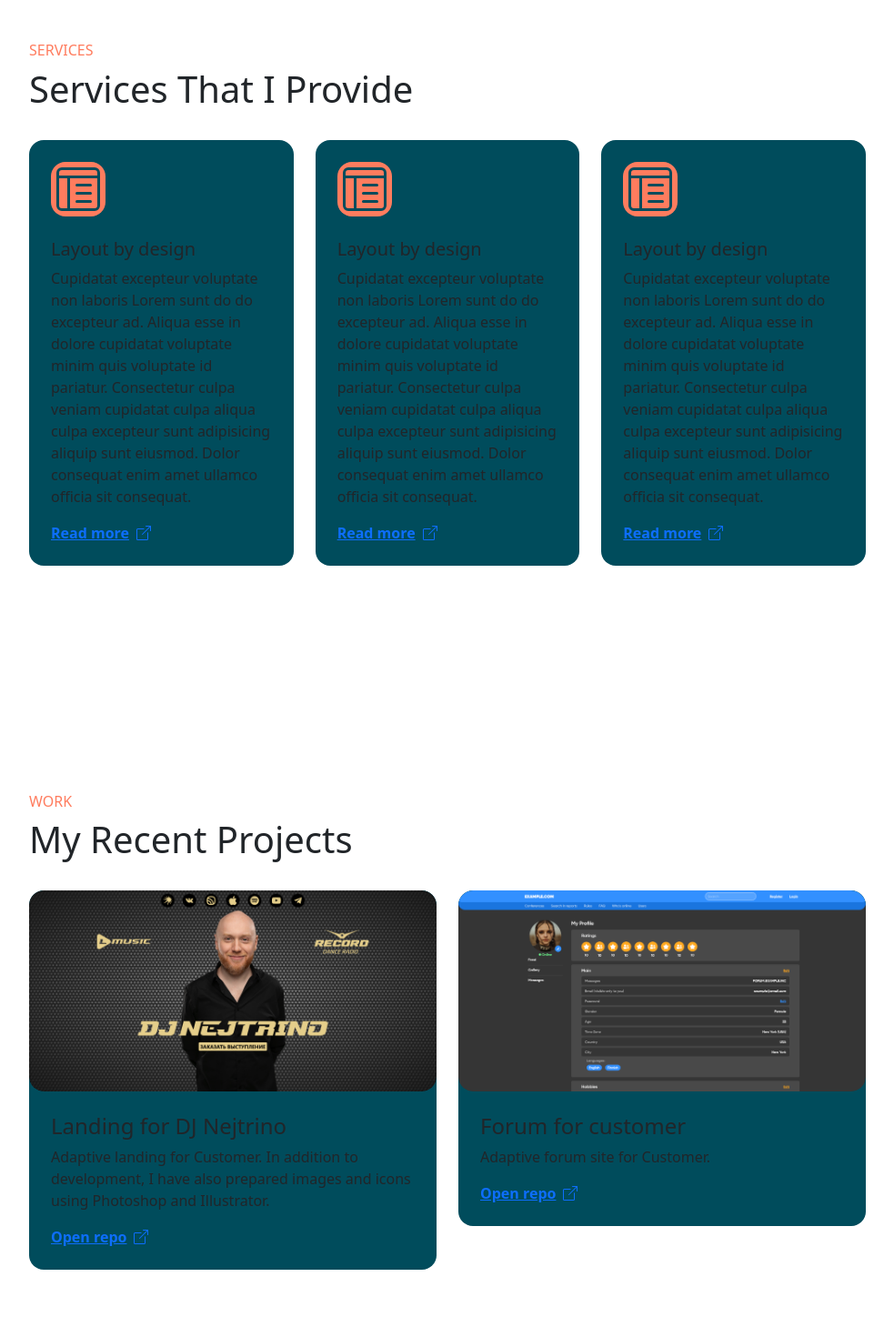
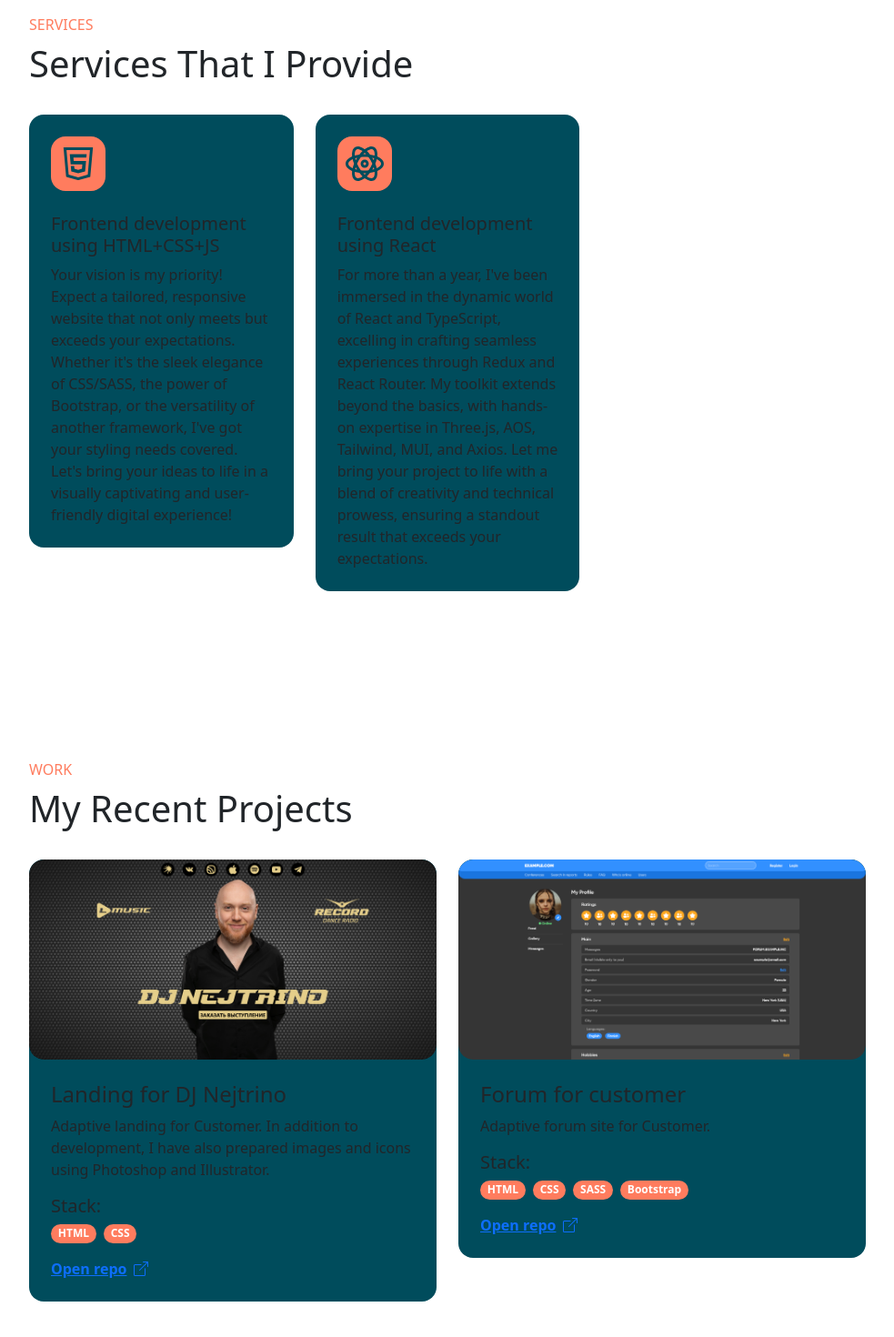
Before and after one commit to winerar/portfolio, a React (Vite) app: page / in a window 1280 px wide. Shown: the part 865-2335 px from the top of the page at 91% size, without its empty margins (268-1251 px from the left). Built offline with nearby package versions, Linux system fonts and the light colour scheme; the HTML template or start-up script is replaced by a standard one.

Commit message:
fix projects

```diff
--- a/src/components/Content/ProjectCard.tsx
+++ b/src/components/Content/ProjectCard.tsx
@@ -5,6 +5,7 @@ import ExternalLink from "./../common/ExternalLink"
 const ProjectCard: React.FC<IProjectCardProps> = ({
 	name,
 	description,
+	stack,
 	image,
 	repo,
 	index = 0,
@@ -14,6 +15,14 @@ const ProjectCard: React.FC<IProjectCardProps> = ({
 			<div className="card-custom__content">
 				<h4>{name}</h4>
 				<p>{description}</p>
+				<h5>Stack:</h5>
+				<p className="d-flex gap-2">
+					{stack.map((item, index) => (
+						<span className="badge rounded-pill text-base bg-brand" key={index}>
+							{item}
+						</span>
+					))}
+				</p>
 				<ExternalLink text="Open repo" link={repo} />
 			</div>
 		</Card>
--- a/src/components/Content/Projects.tsx
+++ b/src/components/Content/Projects.tsx
@@ -9,14 +9,7 @@ const Projects = () => {
 			<SectionHeader title="My Recent Projects" subtitle="Work" />
 			<div className="row row-gap-4">
 				{projects.map((project, index) => (
-					<ProjectCard
-						name={project.name}
-						description={project.description}
-						image={project.image}
-						repo={project.repo}
-						index={index}
-						key={index}
-					/>
+					<ProjectCard index={index} {...project} key={index} />
 				))}
 			</div>
 		</Section>
--- a/src/components/Content/ServiceCard.tsx
+++ b/src/components/Content/ServiceCard.tsx
@@ -1,13 +1,11 @@
 import React from "react"
 import { IServiceCardProps } from "../../types"
 import Card from "../common/Card"
-import ExternalLink from "../common/ExternalLink"
 
 const ServiceCard: React.FC<IServiceCardProps> = ({
 	name,
 	Icon,
 	description,
-	link,
 	index = 0,
 }): JSX.Element => {
 	return (
@@ -16,8 +14,7 @@ const ServiceCard: React.FC<IServiceCardProps> = ({
 				<Icon className="icon" />
 			</div>
 			<h5 className="mt-4 mb-2">{name}</h5>
-			<p>{description}</p>
-			<ExternalLink text="Read more" link={link} />
+			<p className="mb-0">{description}</p>
 		</Card>
 	)
 }
--- a/src/components/Content/Services.tsx
+++ b/src/components/Content/Services.tsx
@@ -9,14 +9,7 @@ const Services: React.FC = (): JSX.Element => {
 			<SectionHeader title="Services That I Provide" subtitle="Services" />
 			<div className="row row-gap-4">
 				{services.map((item, index) => (
-					<ServiceCard
-						name={item.name}
-						description={item.description}
-						Icon={item.Icon}
-						link={item.link}
-						index={index}
-						key={index}
-					/>
+					<ServiceCard index={index} {...item} key={index} />
 				))}
 			</div>
 		</Section>
--- a/src/constants/services.ts
+++ b/src/constants/services.ts
@@ -1,26 +1,18 @@
-import Layout from "../assets/icons/layout-text-window-reverse.svg?react"
+import Html from "../assets/icons/html5.svg?react"
+import React from "../assets/icons/react.svg?react"
 import { IServiceCardProps } from "../types"
 
 export const services: Array<IServiceCardProps> = [
 	{
-		name: "Layout by design",
+		name: "Frontend development using HTML+CSS+JS",
 		description:
-			"Cupidatat excepteur voluptate non laboris Lorem sunt do do excepteur ad. Aliqua esse in dolore cupidatat voluptate minim quis voluptate id pariatur. Consectetur culpa veniam cupidatat culpa aliqua culpa excepteur sunt adipisicing aliquip sunt eiusmod. Dolor consequat enim amet ullamco officia sit consequat.",
-		Icon: Layout,
-		link: "#",
+			"Your vision is my priority! Expect a tailored, responsive website that not only meets but exceeds your expectations. Whether it's the sleek elegance of CSS/SASS, the power of Bootstrap, or the versatility of another framework, I've got your styling needs covered. Let's bring your ideas to life in a visually captivating and user-friendly digital experience!",
+		Icon: Html,
 	},
 	{
-		name: "Layout by design",
+		name: "Frontend development using React",
 		description:
-			"Cupidatat excepteur voluptate non laboris Lorem sunt do do excepteur ad. Aliqua esse in dolore cupidatat voluptate minim quis voluptate id pariatur. Consectetur culpa veniam cupidatat culpa aliqua culpa excepteur sunt adipisicing aliquip sunt eiusmod. Dolor consequat enim amet ullamco officia sit consequat.",
-		Icon: Layout,
-		link: "#",
-	},
-	{
-		name: "Layout by design",
-		description:
-			"Cupidatat excepteur voluptate non laboris Lorem sunt do do excepteur ad. Aliqua esse in dolore cupidatat voluptate minim quis voluptate id pariatur. Consectetur culpa veniam cupidatat culpa aliqua culpa excepteur sunt adipisicing aliquip sunt eiusmod. Dolor consequat enim amet ullamco officia sit consequat.",
-		Icon: Layout,
-		link: "#",
+			"For more than a year, I've been immersed in the dynamic world of React and TypeScript, excelling in crafting seamless experiences through Redux and React Router. My toolkit extends beyond the basics, with hands-on expertise in Three.js, AOS, Tailwind, MUI, and Axios. Let me bring your project to life with a blend of creativity and technical prowess, ensuring a standout result that exceeds your expectations.",
+		Icon: React,
 	},
 ]
--- a/src/types/project.ts
+++ b/src/types/project.ts
@@ -1,6 +1,6 @@
 import { Stack } from "."
 
-export type ProjectInfo = {
+export interface IProject {
 	name: string
 	description: string
 	image: string
```
Also changed, not shown: src/types/props.ts (+2 -7 lines).
